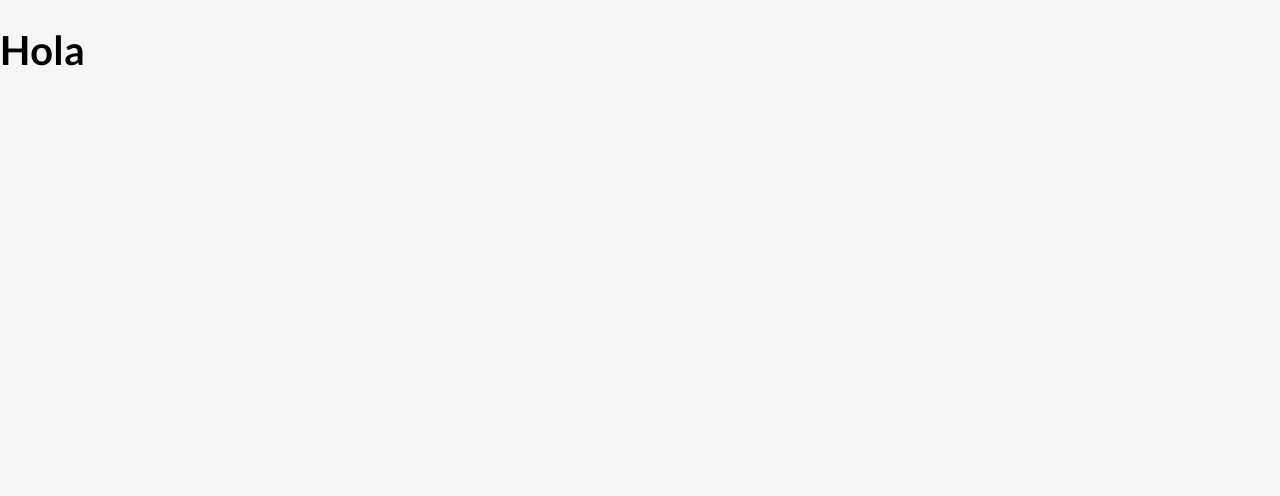
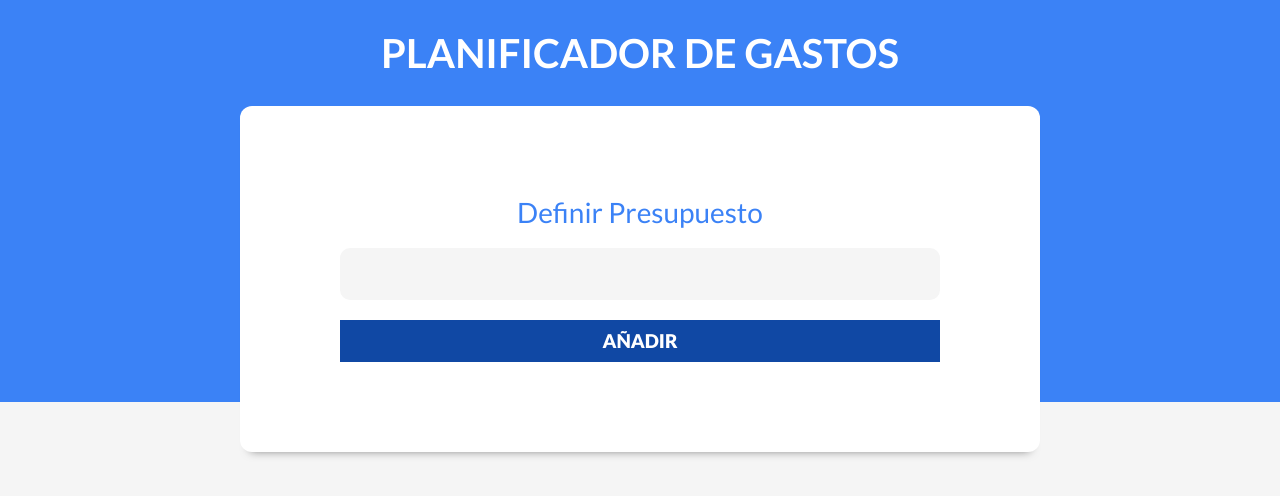
Before and after one commit to Rexpeto/control-gastos-react, a React (Vite) app: page / in a window 1280 px wide. Shown: the top 496 px of the page. Built offline with nearby package versions, Linux system fonts and the light colour scheme.

Commit message:
Actualizado

```diff
--- a/src/App.jsx
+++ b/src/App.jsx
@@ -1,8 +1,12 @@
+import Header from "./components/Header";
+
 function App() {
 
-  return (
-    <h1>Hola</h1>
-  )
+    return (
+        <>
+            <Header />
+        </>
+    );
 }
 
-export default App
+export default App;
--- a/src/components/Header.jsx
+++ b/src/components/Header.jsx
@@ -1,7 +1,10 @@
+import NuevoPresupuesto from "./NuevoPresupuesto";
+
 const Header = () => {
     return (
         <header>
             <h1>Planificador de gastos</h1>
+            <NuevoPresupuesto />
         </header>
     );
 }
```
